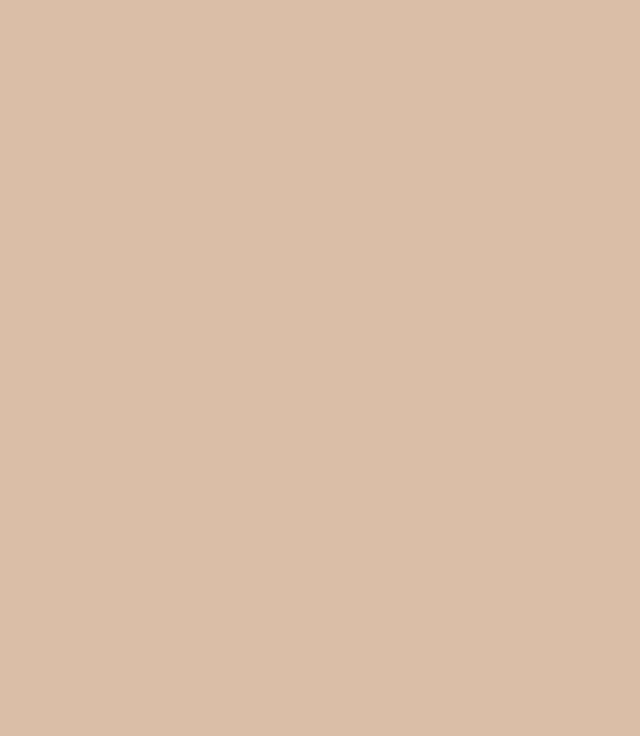
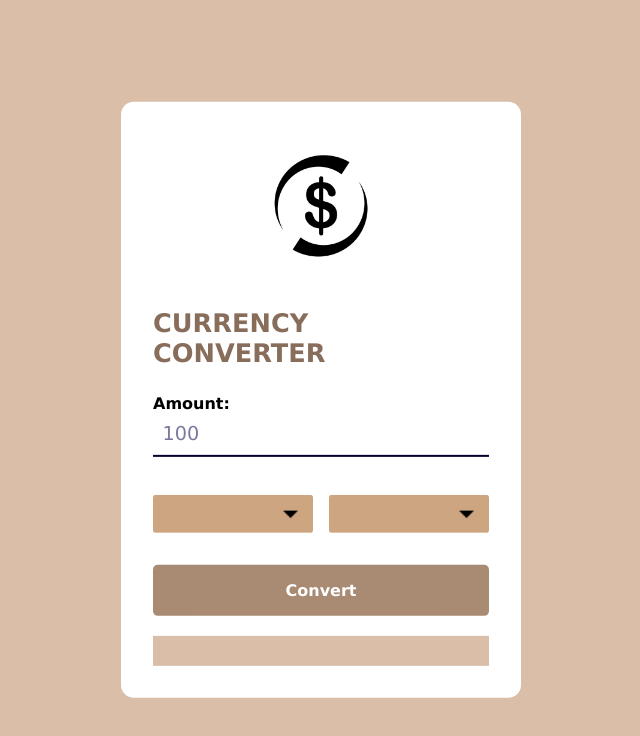
Before and after one commit to Adeline-Liu/Currency-Converter, a plain HTML site: page index.html in a window 1280 px wide. Shown: the whole page, without its empty margins (319-959 px from the left). Drawn offline with Linux system fonts and the light colour scheme.

Commit message:
Added icon

```diff
--- a/index.html
+++ b/index.html
@@ -11,4 +11,22 @@
 
   <body>
     <div class="wrapper">
+
       <div class="app-details">
+        <img src="icon.webp" class="app-icon"/>
+        <h1 class="app-title">Currency Converter</h1>
+      </div>
+
+      <label for="amount">Amount:</label>
+      <input type="number" id="amount" value="100" />
+
+      <div class="dropdowns">
+        <select id="from-currency-select"></select>
+        <select id="to-currency-select"></select>
+      </div>
+
+      <button id="convert-button">Convert</button>
+      <p id="result"></p>
+    </div>
+
+  </body>
--- a/style.css
+++ b/style.css
@@ -20,3 +20,89 @@ h1 {
 body {
     background-color: #DABEA7;
 }
+
+.wrapper {
+    width: 90%;
+    max-width: 25em;
+    background-color: #ffffff;
+    position: absolute;
+    transform: translate(-50%, -50%);
+    left: 50%;
+    top: 50%;
+    padding: 2em;
+    border-radius: 0.8em;
+  }
+  .app-details {
+    display: flex;
+    align-items: center;
+    flex-direction: column;
+  }
+  .app-icon {
+    width: 9em;
+  }
+  .app-title {
+    font-size: 1.6em;
+    text-transform: uppercase;
+    margin-bottom: 1em;
+  }
+  label {
+    display: block;
+    font-weight: 600;
+  }
+  input#amount {
+    font-weight: 400;
+    font-size: 1.2em;
+    display: block;
+    width: 100%;
+    border-bottom: 2px solid #02002c;
+    color: #7a789d;
+    margin-bottom: 2em;
+    padding: 0.5em;
+  }
+  input#amount:focus {
+    color: #876D5A;
+    border-color: #876D5A;
+  }
+  .dropdowns {
+    display: flex;
+    align-items: center;
+    justify-content: space-between;
+    gap: 1em;
+  }
+  select {
+    width: 100%;
+    padding: 0.6em;
+    font-size: 1em;
+    border-radius: 0.2em;
+    appearance: none;
+    -webkit-appearance: none;
+    -moz-appearance: none;
+    background-image: url("dropdown.png");
+    background-repeat: no-repeat;
+    background-position: right 15px top 53%, center;
+    background-size: 15px 15px;
+    background-color: #CDA581;
+    color: #ffffff;
+  }
+  select option {
+    background-color: #ffffff;
+    color: #02002c;
+  }
+  button {
+    font-size: 1em;
+    width: 100%;
+    background-color: #A98B73;
+    padding: 1em 0;
+    margin-top: 2em;
+    border-radius: 0.3em;
+    color: #ffffff;
+    font-weight: 600;
+  }
+  #result {
+    font-size: 1.2em;
+    text-align: center;
+    margin-top: 1em;
+    color: #000000;
+    background-color: #DABEA7;
+    padding: 0.8em;
+  }
```
Also changed, not shown: dropdown.png (added), icon.webp (added), 1 other file.
